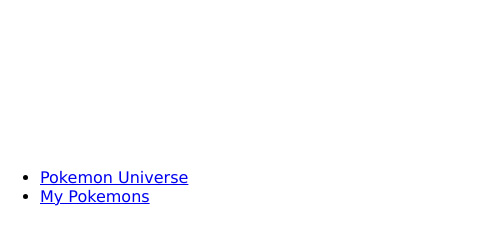
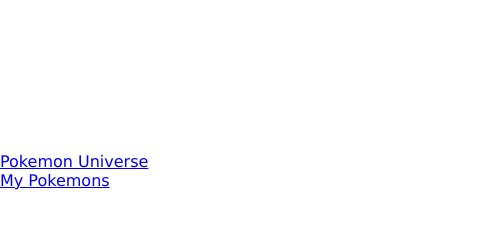
Before and after one commit to CarlosBoulder/202304-w3chwe-Carlos-alvarez, a website with bundled scripts: page public/index.html in a window 1280 px wide. Shown: the full height of the page, 0-485 px from the left. Built offline with nearby package versions, Linux system fonts and the light colour scheme.

Commit message:
Add style to nav bar

```diff
--- a/public/css/styles.css
+++ b/public/css/styles.css
@@ -12,3 +12,10 @@
   justify-content: center;
   align-items: center;
 }
+
+ul,
+li {
+  margin: 0;
+  padding: 0;
+  list-style: none;
+}
```
